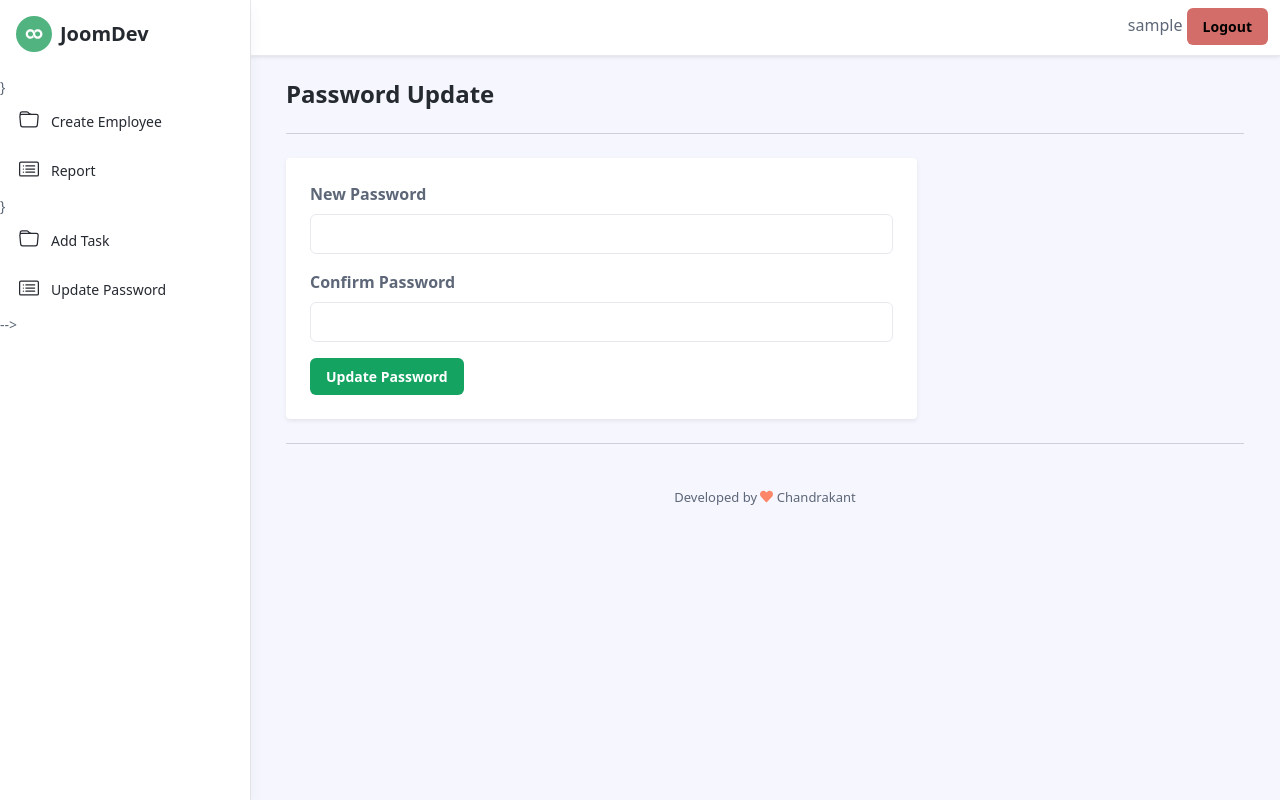
After one commit to Erchandu-coder/joomdev, a PHP site: page /update-password.php in a window 1280 px wide. The commit adds this page. Run offline with PHP 8.4, Linux system fonts and the light colour scheme; the visitor is signed in with stand-in values (Sample User, id 1); some libraries are stand-ins or nearby versions.

Commit message:
check file

```diff
--- a/header.php
+++ b/header.php
@@ -144,7 +144,7 @@ if (!isset($_SESSION['admin_id']) && !isset($_SESSION['user_id'])) {
                         <!--//nav-item-->
                         <!-- <li class="nav-item"> -->
                             <!--//Bootstrap Icons: https://icons.getbootstrap.com/ -->
-                            <!-- <a class="nav-link" href="orders.html">
+                            <a class="nav-link" href="update-password.php">
                                 <span class="nav-icon">
                                     <svg width="1em" height="1em" viewBox="0 0 16 16" class="bi bi-card-list"
                                         fill="currentColor" xmlns="http://www.w3.org/2000/svg">
@@ -157,10 +157,10 @@ if (!isset($_SESSION['admin_id']) && !isset($_SESSION['user_id'])) {
                                         <circle cx="3.5" cy="10.5" r=".5" />
                                     </svg>
                                 </span>
-                                <span class="nav-link-text">Report</span>
+                                <span class="nav-link-text">Update Password</span>
                             </a> -->
                             <!--//nav-link-->
-                        <!-- </li> -->
+                        <!-- </li>
                         <?php } ?>
                     </ul>
                     <!--//app-menu-->
--- a/login.php
+++ b/login.php
@@ -3,7 +3,7 @@ session_start();
 
 // Redirect to admin page if the user is already logged in
 if (isset($_SESSION['user_id'])) {
-    header('Location: admin-view.php');
+    header('Location: dashboard.php');
     exit();
 }
 ?>
--- /dev/null
+++ b/update-password.php
@@ -0,0 +1,34 @@
+<?php
+	include('header.php');
+    $user_id = $_SESSION['user_id'];
+?>
+	    <div class="app-content pt-3 p-md-3 p-lg-4">
+		    <div class="container-xl">
+			    <h1 class="app-page-title">Password Update</h1>
+			    <hr class="mb-4">
+                <div class="row g-4 settings-section">
+	                <div class="col-12 col-md-8">
+		                <div class="app-card app-card-settings shadow-sm p-4">
+
+						    <div class="app-card-body">
+							    <form class="settings-form" action="update_password.php" method="POST">
+                                <input type="hidden" name="user_id" value="<?php echo $user_id; ?>"> <!-- User ID from the admin panel -->
+								    <div class="mb-3">
+									    <label for="setting-input-1" class="form-label">New Password</label>
+									    <input type="password" class="form-control" name="new_password" required>
+									</div>
+									<div class="mb-3">
+									    <label for="setting-input-2" class="form-label">Confirm Password</label>
+									    <input type="password" class="form-control" name="confirm_password" required>
+									</div>
+									<button type="submit" class="btn app-btn-primary" >Update Password</button>
+							    </form>
+						    </div><!--//app-card-body-->
+
+						</div><!--//app-card-->
+	                </div>
+                </div><!--//row-->
+                <hr class="my-4">
+                <?php
+	include('footer.php')
+?>
```
Also changed, not shown: update_password.php (added, +50 -0 lines).
